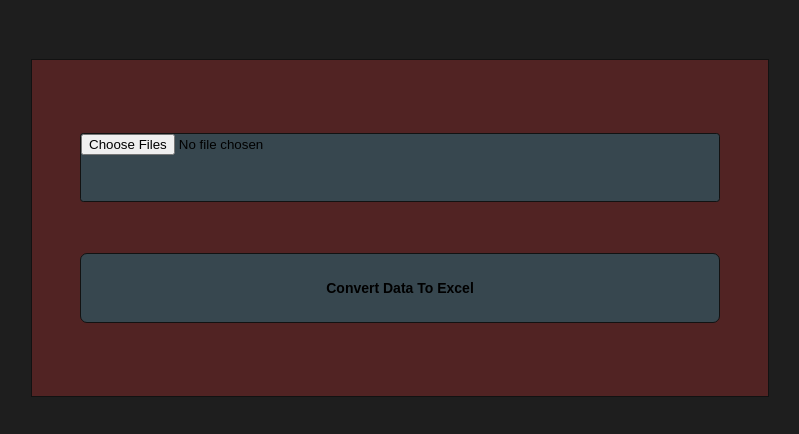
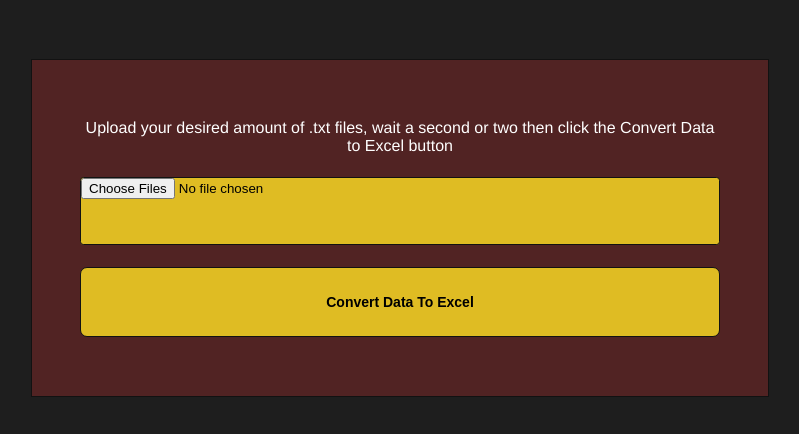
Before and after one commit to RoenLie/txt_to_excel, a Vue app: page / in a window 1280 px wide. Shown: the part 172-606 px from the top of the page, without its empty margins (240-1039 px from the left). Built offline with nearby package versions, Linux system fonts and the light colour scheme.

Commit message:
ready for testing

```diff
--- a/src/components/Main.vue
+++ b/src/components/Main.vue
@@ -1,6 +1,10 @@
 <template>
   <div class="base">
     <div class="main-container">
+      <div style="color:white; font-size: 2vh">
+        Upload your desired amount of .txt files, wait a second or two then
+        click the Convert Data to Excel button
+      </div>
       <input type="file" name="file" id="file" @change="openFile" multiple />
       <button @click="convertToExcel">Convert Data To Excel</button>
     </div>
--- a/src/styles/_variables.scss
+++ b/src/styles/_variables.scss
@@ -1,5 +1,5 @@
 $defaultText: rgba(240, 240, 240, 1);
-$defaultBg: rgba(55, 71, 79, 1);
+$defaultBg: rgb(223, 188, 35);
 $defaultDark: rgba(30, 30, 30, 1);
 $defaultDarkLight: rgba(50, 50, 50, 1);
 $defaultGrey: rgba(70, 70, 70, 1);
```
